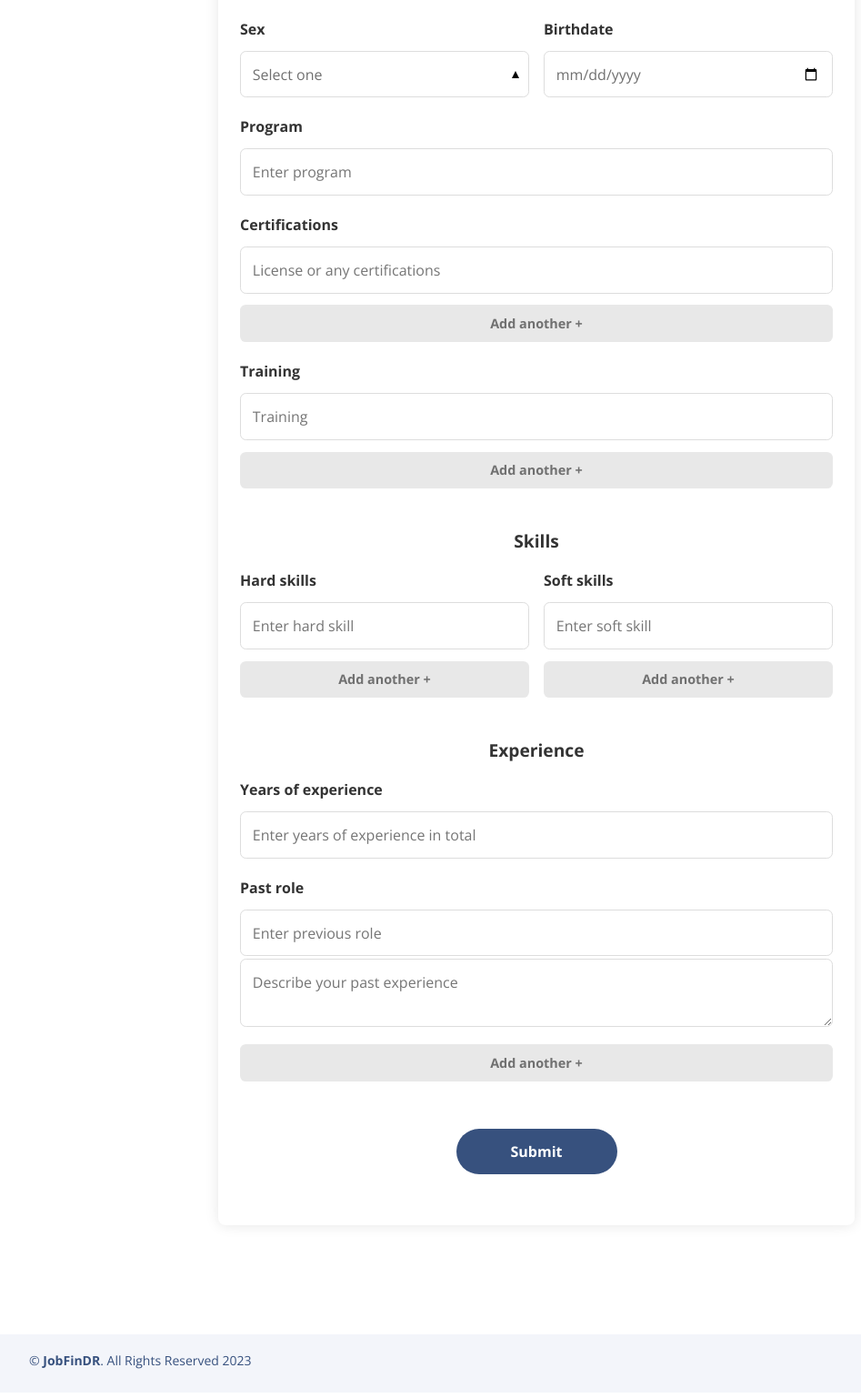
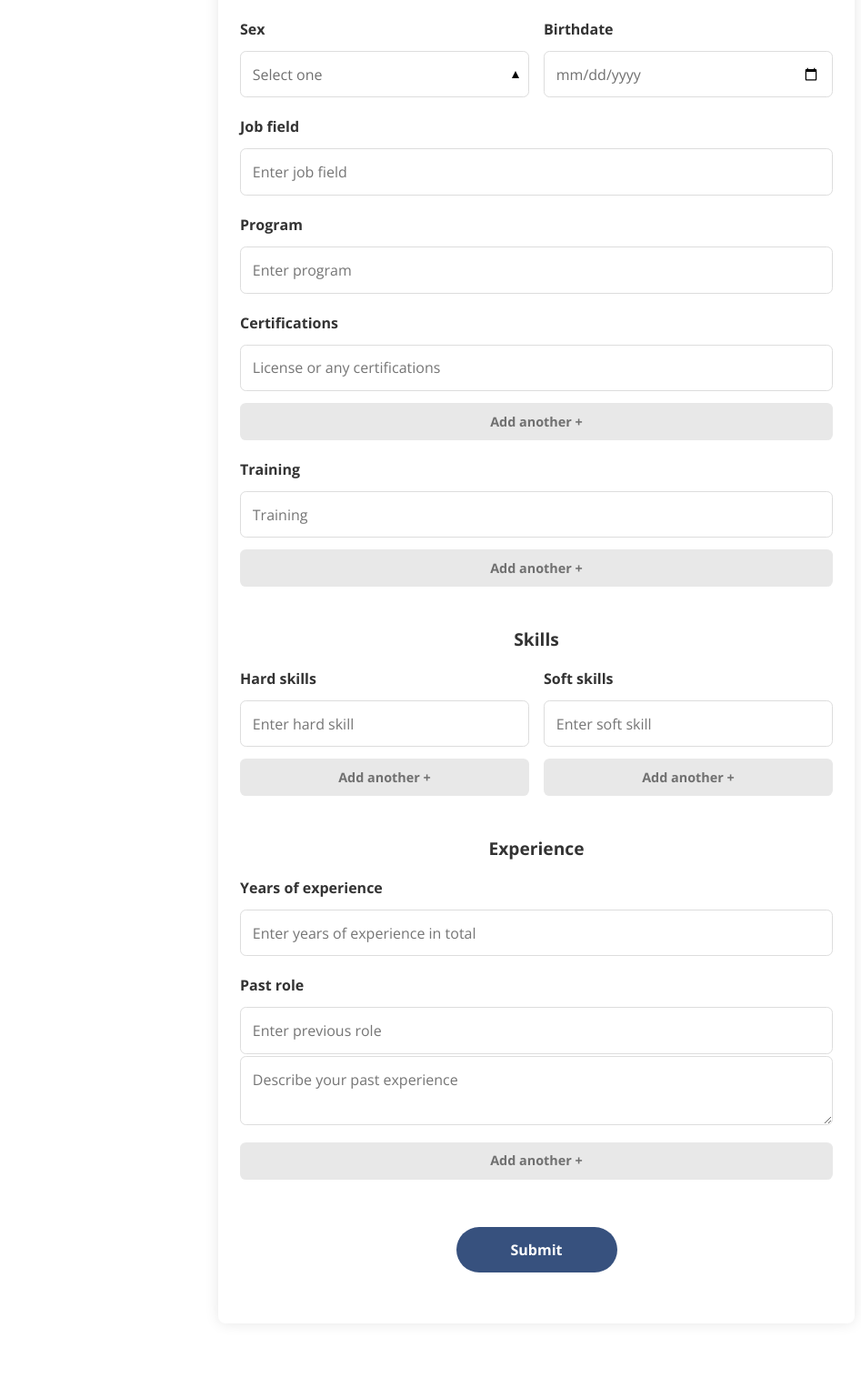
Before and after one commit to Nik0Mendoza/Job-FinDR, a Flask app: page /get-started-forms.html in a window 1280 px wide. Shown: the part 455-1992 px from the top of the page at 91% size, without its empty margins (50-997 px from the left). Before the commit the page ends 1960 px from the top, so only its background shows below. Run offline with Flask 3, Linux system fonts and the light colour scheme; some libraries are stand-ins or nearby versions.

Commit message:
add job field

```diff
--- a/templates/get-started-forms.html
+++ b/templates/get-started-forms.html
@@ -63,6 +63,11 @@
           <label for="birthdate">Birthdate</label>
           <input type="date" name="birthdate" placeholder="dd/mm/yy" />
         </div>
+      </div>
+
+      <div class="input-container">
+        <label for="job-field">Job field</label>
+        <input type="text" name="job-field" placeholder="Enter job field" />
       </div>
 
       <div class="input-container">
```
